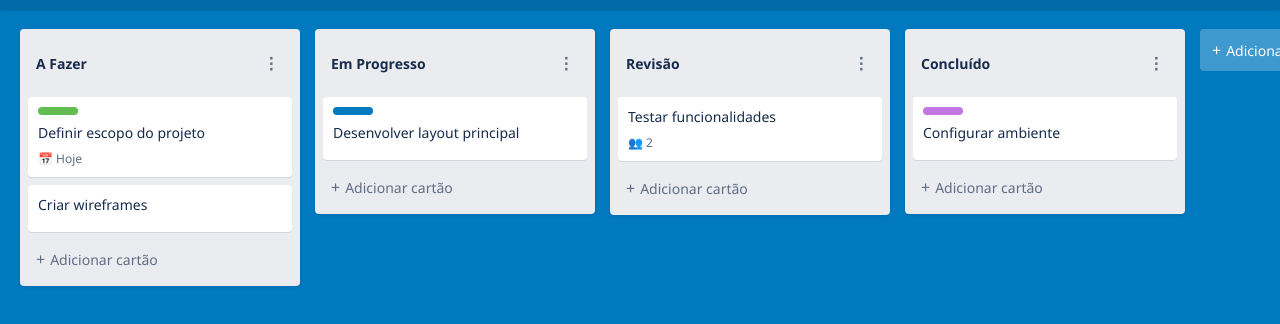
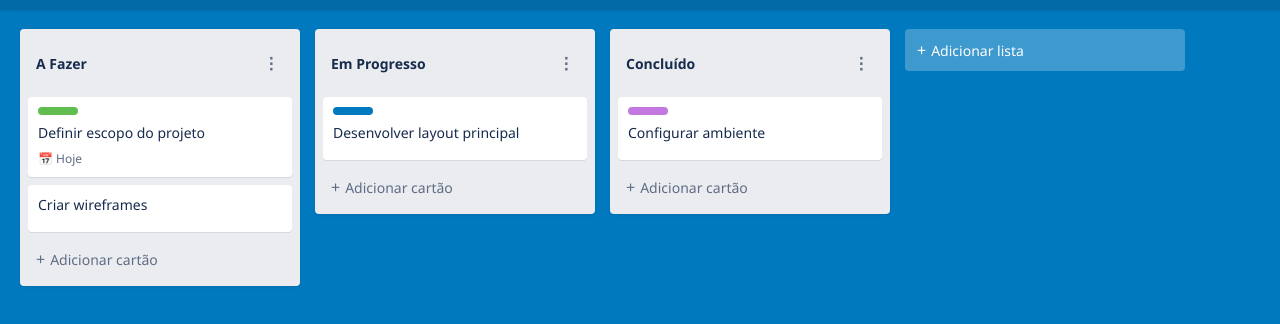
Before and after one commit to arthur070809/trelo5566, a plain HTML site: page index.html in a window 1280 px wide. Shown: the part 48-372 px from the top of the page. Drawn offline with Linux system fonts and the light colour scheme.

Commit message:
Add files via upload

```diff
--- a/index.html
+++ b/index.html
@@ -58,23 +58,6 @@
             <!-- Coluna 3 -->
             <div class="column">
                 <div class="column-header">
-                    <div class="column-title">Revisão</div>
-                    <div class="column-actions">⋮</div>
-                </div>
-                <div class="cards-list">
-                    <div class="card">
-                        <div class="card-content">Testar funcionalidades</div>
-                        <div class="card-footer">
-                            <span class="card-badge">👥 2</span>
-                        </div>
-                    </div>
-                </div>
-                <button class="add-card">Adicionar cartão</button>
-            </div>
-
-            <!-- Coluna 4 -->
-            <div class="column">
-                <div class="column-header">
                     <div class="column-title">Concluído</div>
                     <div class="column-actions">⋮</div>
                 </div>
```
